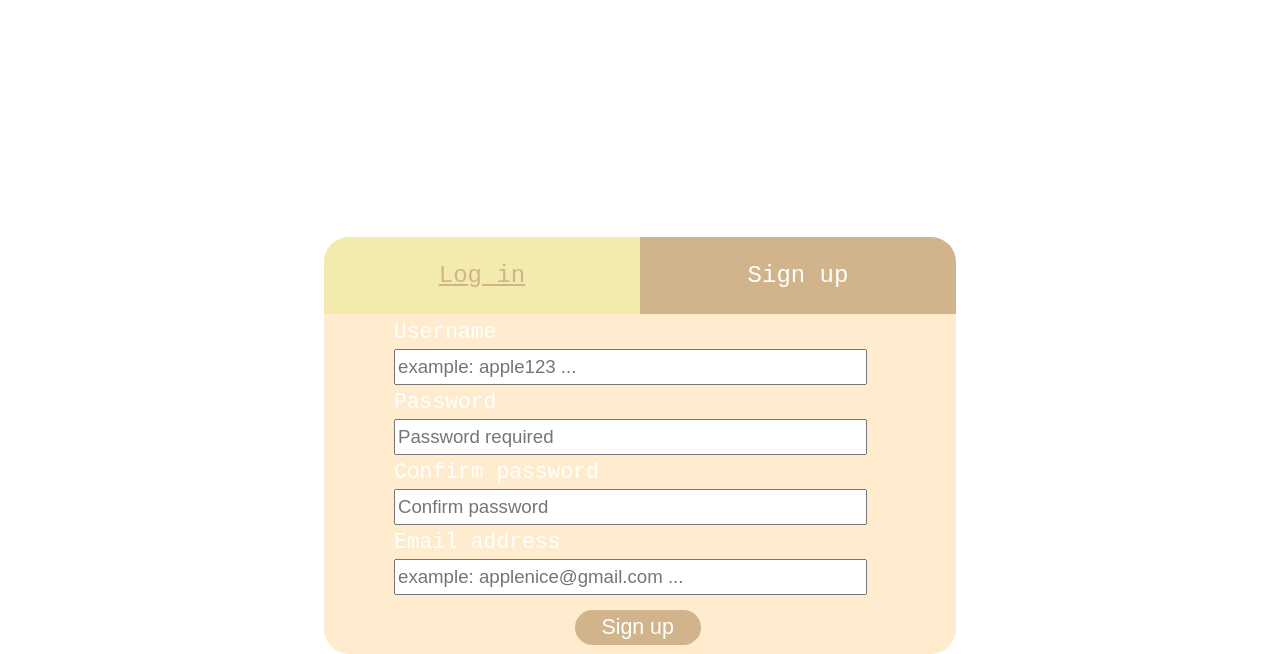
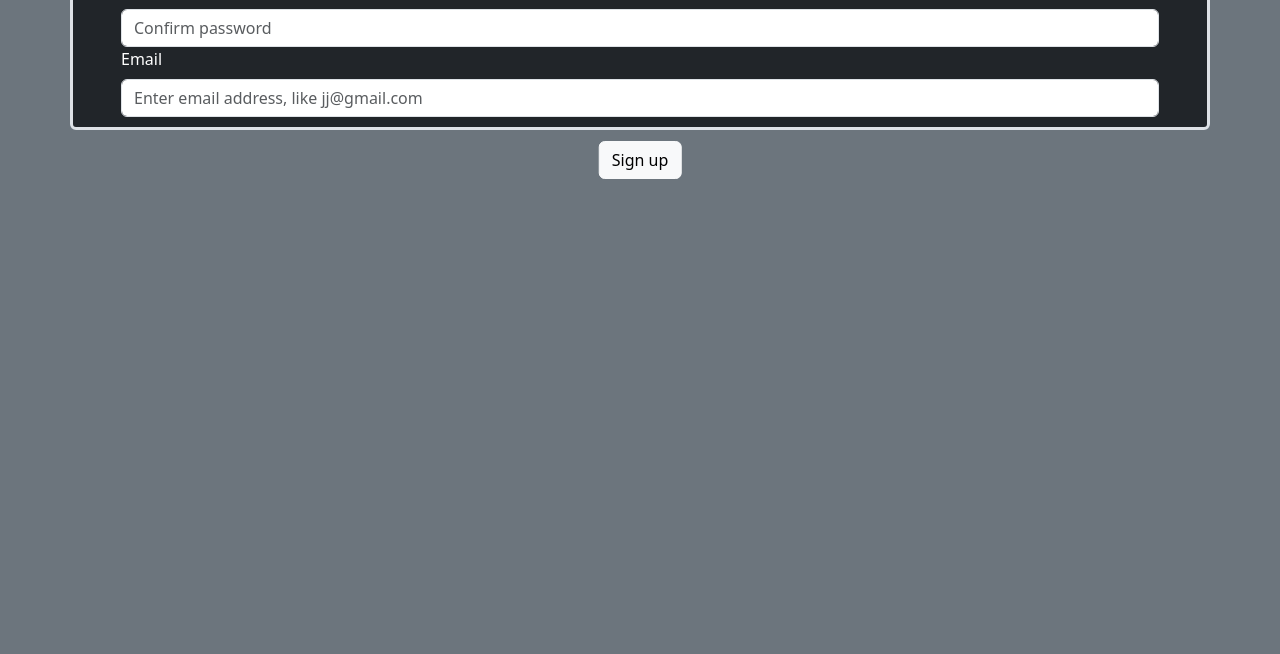
Before and after one commit to heavysol/web-final-project, a PHP site: page /views/signup.php in a window 1280 px wide. Shown: the part 334-988 px from the top of the page. After the commit the page ends 513 px from the top, so only its background shows below. Run offline with PHP 8.4, Linux system fonts and the light colour scheme.

Commit message:
signup : fini

```diff
--- a/views/signup.php
+++ b/views/signup.php
@@ -1,71 +1,51 @@
 <!DOCTYPE html>
 <html>
 <head>
-	<title> Log in - Moreish </title>
+	<title> Sign up </title>
 	<meta name = 'viewport' content = 'width = device-width, initial-scale = 1.0'>
 	<link rel = 'stylesheet' href = '../assets/css/general-styles.css'>
-	<link rel = 'stylesheet' href = '../assets/css/logsign-styles.css'>
+	<!--<link rel = 'stylesheet' href = '../assets/css/logsign-styles.css'>-->
+	<link rel = 'stylesheet' href = '../assets/css/bootstrap-css/bootstrap.min.css'>
 </head>
 
-<body>
-	<!-- Navbar -->
-	<div class = 'navbar'>
-		<a href = '../index.html'> <img src = '../assets/pics/logo.png' alt = 'Moreish logo' class = 'app-logo-nav'> </a>
-		<div class = 'navbar-right'>
-			<a class = 'nav-op' href = 'login.html'> Log in </a>
-			<a class = 'nav-op' href = 'signup.html'> Sign up </a>
-		</div>
+<body class = 'bg-secondary p-3 text-white'>
+	<!-- Screen -->
+	<div class = 'set-screen-width-height container p-5 my-5 border border-3 rounded bg-dark'>
+		<section>
+			<h1> Sign up </h1>
+			<form action = ''>
+				<div>
+					<label for = 'uname' class = 'form-label'> Username </label>
+					<input type = 'text' class = 'form-control' name = 'uname' placeholder = 'Enter username, like apple123' required>
+				</div>
+
+				<div>
+					<label for = 'passw' class = 'form-label'> Password </label>
+					<input type = 'password' class = 'form-control' name = 'passw' placeholder = 'Enter password' minlength = 8 required>
+				</div>
+
+				<div>
+					<label for = 'passw-con' class = 'form-label'> Confirm password </label>
+					<input type = 'password' class = 'form-control' name = 'passw-con' placeholder = 'Confirm password' minlength = 8 required>
+				</div>
+
+				<div>
+					<label for = 'email' class = 'form-label'> Email </label>
+					<input type = 'email' class = 'form-control' name = 'email' placeholder = 'Enter email address, like jj@gmail.com' required>
+				</div>
+
+				<br>
+
+				<button class = 'btn btn-light position-absolute start-50 translate-middle-x' name = 'login'> Sign up </button>
+			</form>
 	</div>
 
-	<!-- Log in/Sign up form -->
-	<!-- Login and signup toggle buttons -->
-	<table class = 'logsign'>
-		<tr>
-			<td class = 'logsign-upper-text-left, logsign-upper-text-backg' style = 'border-radius: 25px 0px 0px 0px; width: 50%'>
-				<a href = 'login.html' class = 'logsign-upper-text, logsign-upper-text-hover'> <p class = 'logsign-upper-text'>Log in</p> </a>
-			</td>
-
-			<td class = 'logsign-upper-text-right' style = 'background-color: #d2b48c;'>
-				<a class = 'logsign-upper-text' style = 'color: white; background-color: #d2b48c;'> <p class = 'logsign-upper-text'>Sign up</p> </a>
-			</td>
-		</tr>
-
-		<!-- Actual input form -->
-		<tr>
-			<td colspan = 2>
-			<form id = 'logsign-form' action="">
-				<!-- Input fields -->
-				<div class = 'logsign-field'>
-					<label for = 'uname'>
-						Username <br> <input class = 'logsign-text-box' type = 'text' id = 'uname' name = 'username' placeholder = 'example: apple123 ...' required> <br>
-					</label>
-
-					<label for = 'passw'>
-						Password <br> <input class = 'logsign-text-box' type = 'password' id = 'passw' name = 'password' placeholder = 'Password required' minlength = '8' pattern = '(?=.*[A-Z]+)' required> <br>
-					</label>
-
-					<label for = 'passw-confirm'>
-						Confirm password <br> <input class = 'logsign-text-box' type = 'password' id = 'passw' name = 'password' placeholder = 'Confirm password' minlength = '8' pattern = '(?=.*[A-Z]+)' required> <br>
-					</label>
-
-					<label for = 'emaila'>
-						Email address <br> <input class = 'logsign-text-box' type = 'email' id = 'emaila' name = 'email-address' placeholder = 'example: applenice@gmail.com ...' required> <br>
-					</label>
-				</div>
-
-				<!-- Submit button -->
-				<div style = 'padding-bottom: 7.5px;'>
-					<button id = 'submit-login'> Sign up </button>
-				</div>
-			</form>
-			</td>
-		</tr>
-	</table>
 
 	<footer>
 
 	</footer>
 
+	<!--<script src = '../scripts/logsign-scripts/login-script.js'></script>-->
 	<!-- Created on 14 Sep '24 -->
 </body>
 
```
Also changed, not shown: views/login.php (+1 -11 lines).
